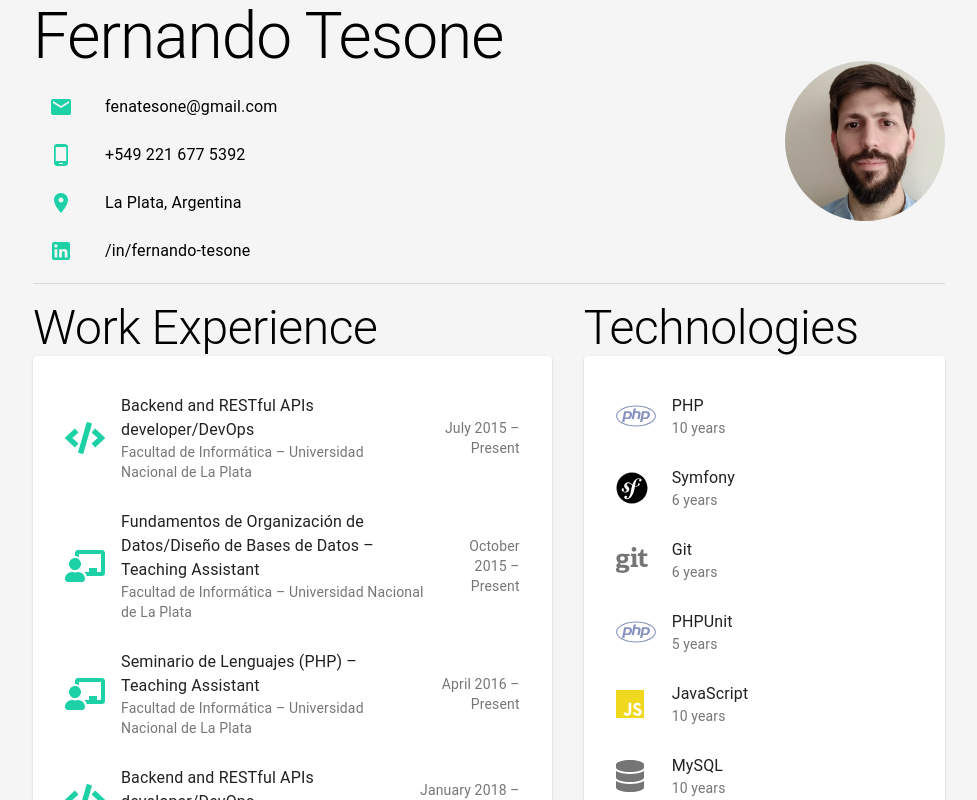
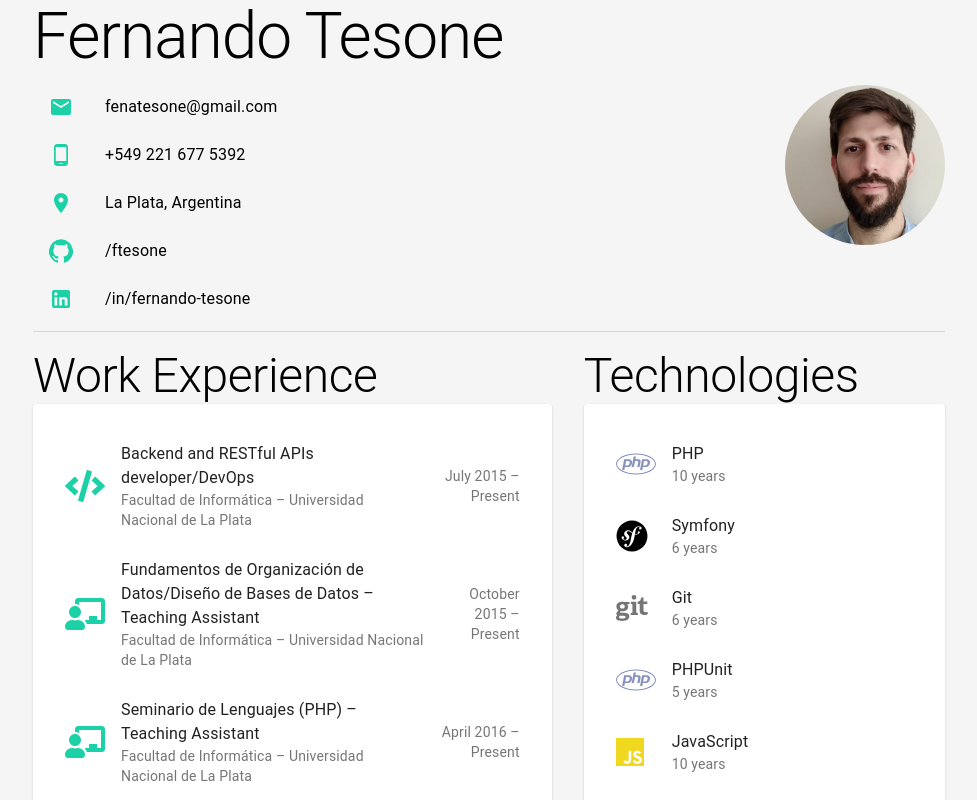
Before and after one commit to ftesone/resume, a React (Create React App) app: page / in a window 1280 px wide. Shown: the top 800 px of the page, without its empty margins (151-1128 px from the left). Built offline with nearby package versions, Linux system fonts and the light colour scheme.

Commit message:
Added GitHub info

```diff
--- a/package.json
+++ b/package.json
@@ -24,7 +24,7 @@
     "build": "react-scripts build",
     "test": "react-scripts test",
     "eject": "react-scripts eject",
-    "predeploy": "npm run build",
+    "predeploy": "yarn build",
     "deploy": "gh-pages -d build"
   },
   "eslintConfig": {
--- a/src/components/header/Header.js
+++ b/src/components/header/Header.js
@@ -6,9 +6,11 @@ import ListItemIconText from './ListItemIconText'
 import EmailIcon from '@material-ui/icons/Email'
 import PhoneAndroidIcon from '@material-ui/icons/PhoneAndroid'
 import MarkerIcon from '@material-ui/icons/Room'
+import GitHubIcon from '@material-ui/icons/GitHub'
 import LinkedInIcon from '@material-ui/icons/LinkedIn'
 import Avatar from '@material-ui/core/Avatar'
 import { makeStyles } from '@material-ui/core/styles'
+import avatar from '../../imgs/perfil.jpg'
 
 const useStyles = makeStyles((theme) => ({
     root: {
@@ -38,12 +40,13 @@ export default props => {
                     <ListItemIconText icon={<EmailIcon color="primary" />} text="fenatesone@gmail.com" />
                     <ListItemIconText icon={<PhoneAndroidIcon color="primary" />} text="+549 221 677 5392" />
                     <ListItemIconText icon={<MarkerIcon color="primary" />} text="La Plata, Argentina" />
+                    <ListItemIconText icon={<GitHubIcon color="primary" />} text="/ftesone" />
                     <ListItemIconText icon={<LinkedInIcon color="primary" />} text="/in/fernando-tesone" />
                 </List>
             </Grid>
         </Grid>
         <Grid container item md={4} justifyContent="flex-end" alignItems="center">
-            <Avatar alt="Fernando Tesone" src="perfil.jpg" className={classes.large} />
+            <Avatar alt="Fernando Tesone" src={avatar} className={classes.large} />
         </Grid>
     </Grid>
 }
```
Also changed, not shown: src/imgs/perfil.jpg (renamed from public/perfil.jpg).
